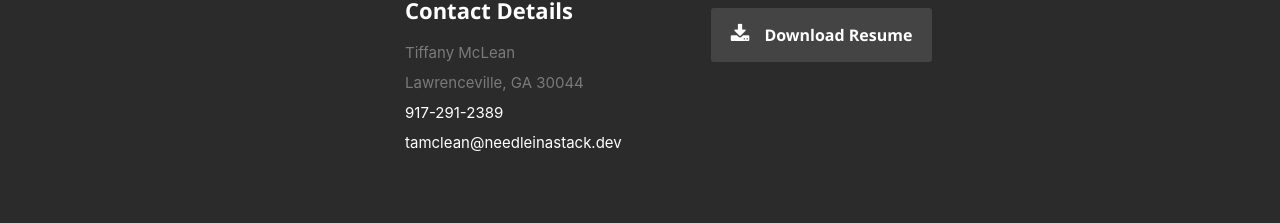
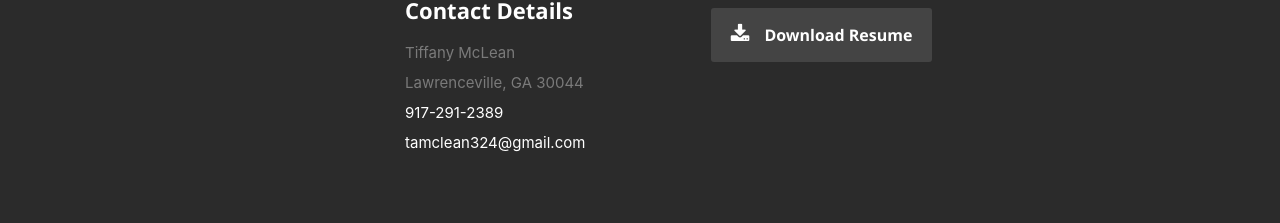
Before and after one commit to Aries324/portfolio, a React (Create React App) app: page / in a window 1280 px wide. Shown: the part 1152-1375 px from the top of the page. Built offline with nearby package versions, Linux system fonts and the light colour scheme.

Commit message:
updates email address

```diff
--- a/src/components/about/about.js
+++ b/src/components/about/about.js
@@ -36,8 +36,8 @@ export default class About extends Component {
                     <br />
                     <a href="tel:9172912389">917-291-2389</a>
                     <br />
-                    <a href="mailto:tamclean@needleinastack.dev">
-                      tamclean@needleinastack.dev
+                    <a href="mailto:tamclean324@gmail.com">
+                      tamclean324@gmail.com
                     </a>
                   </p>
                 </div>
```
